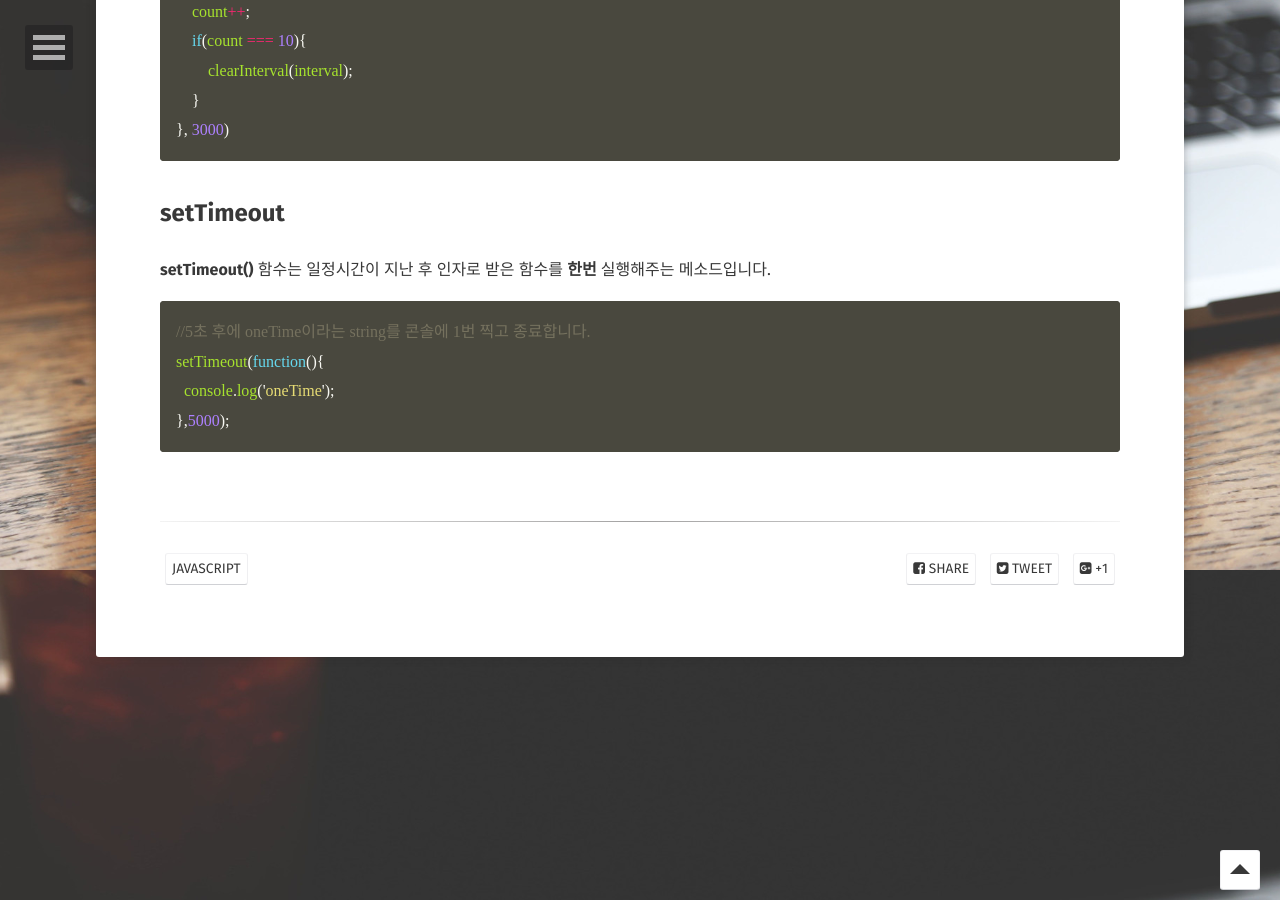
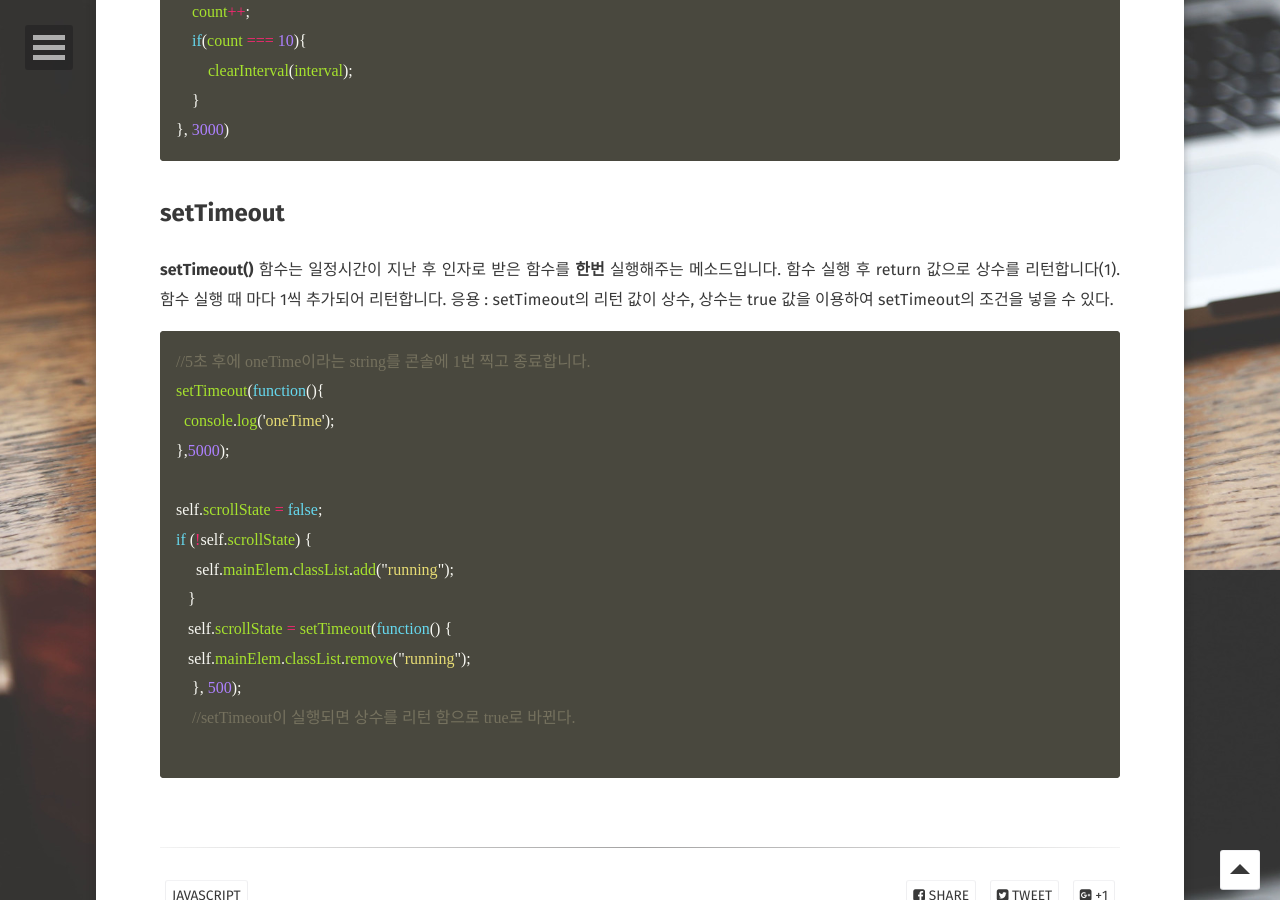
Before and after one commit to Kyounghwan01/lala, a Jekyll site: the page built from _posts/JavaScript/2019-05-04-setInterval-setTimeout-clearInterval.md, in a window 1280 px wide and 900 px high, scrolled down 1230 px. Built offline with Jekyll 4.4.1, drawn with Linux system fonts in a browser that asks for light colours; some web fonts are replaced.

Commit message:
Update 2019-05-04-setInterval-setTimeout-clearInterval.md

````diff
--- a/_posts/JavaScript/2019-05-04-setInterval-setTimeout-clearInterval.md
+++ b/_posts/JavaScript/2019-05-04-setInterval-setTimeout-clearInterval.md
@@ -46,10 +46,22 @@ var interval = setInterval(function(){
 ## setTimeout
 
 **setTimeout()** 함수는 일정시간이 지난 후 인자로 받은 함수를 **한번** 실행해주는 메소드입니다.
+함수 실행 후 return 값으로 상수를 리턴합니다(1). 함수 실행 때 마다 1씩 추가되어 리턴합니다.
+응용 : setTimeout의 리턴 값이 상수, 상수는 true 값을 이용하여 setTimeout의 조건을 넣을 수 있다.
 
 ```js
 //5초 후에 oneTime이라는 string를 콘솔에 1번 찍고 종료합니다.
 setTimeout(function(){
   console.log('oneTime');
 },5000);
+
+self.scrollState = false;
+if (!self.scrollState) {
+     self.mainElem.classList.add("running");
+   }
+   self.scrollState = setTimeout(function() {
+   self.mainElem.classList.remove("running");
+    }, 500);
+    //setTimeout이 실행되면 상수를 리턴 함으로 true로 바뀐다.
+
 ```
````
